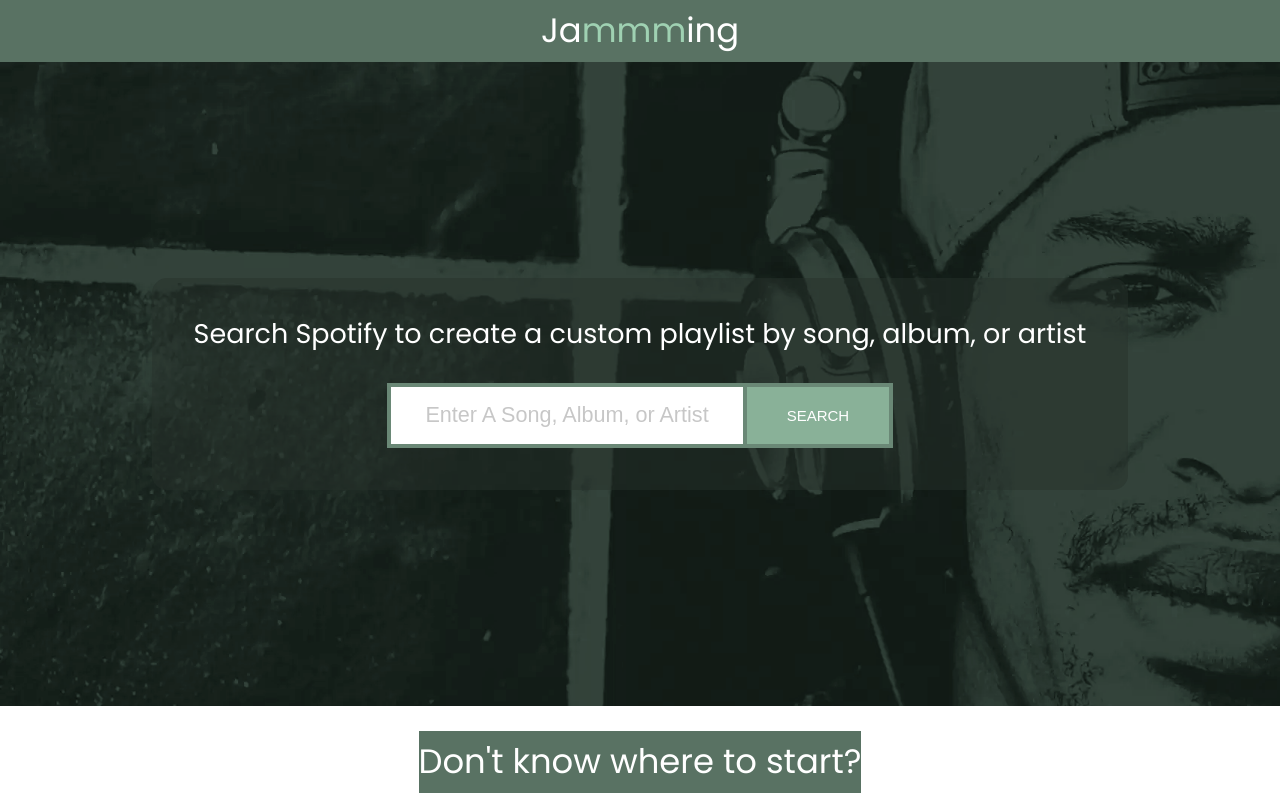
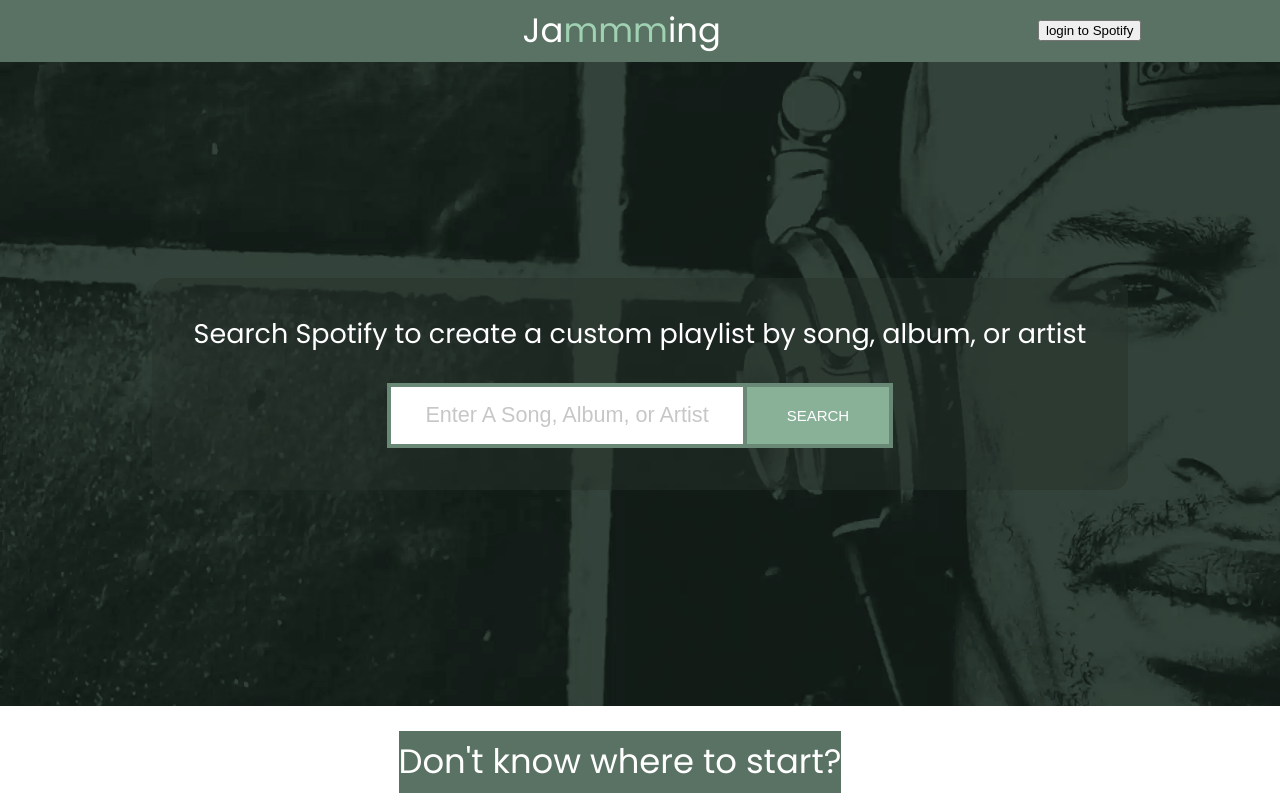
Before and after one commit to knorful/Jamming, a React (Create React App) app: page / in a window 1280 px wide. Shown: the top 800 px of the page. Built offline with nearby package versions, Linux system fonts and the light colour scheme; no server answers.

Commit message:
add login to spotify button in navbar

```diff
--- a/src/Components/App/App.css
+++ b/src/Components/App/App.css
@@ -9,7 +9,15 @@ html {
   font-size: 18px;
 }
 
+header {
+  display: flex;
+  align-items: center;
+  justify-content: flex-end;
+  background-color: rgb(89, 114, 99);
+}
+
 h1 {
+  margin-right: 40px;
   padding: 0.77rem 0;
   background-color: rgb(89, 114, 99);
   text-align: center;
@@ -29,6 +37,18 @@ h2 {
   height: 100%;
   font-weight: 500;
   color: #fff;
+}
+
+.App-header {
+  display: flex;
+  width: 70%;
+  justify-content: space-around;
+  align-items: center;
+}
+
+.App-header p {
+  font-size: 1rem;
+  color: white;
 }
 
 .App-playlist {
--- a/src/Components/App/App.js
+++ b/src/Components/App/App.js
@@ -15,6 +15,7 @@ class App extends Component {
       playlistName: "",
       playlistTracks: [],
       top50Tracks: [],
+      loggedIn: sessionStorage.getItem("navLogin") || false,
       searching: false,
       playlistId: null,
     };
@@ -23,12 +24,17 @@ class App extends Component {
   }
 
   componentDidMount() {
+    console.log("component mounting...");
     Spotify.getClientAccessToken();
     Spotify.getGlobalTop50().then((res) => {
       this.setState({
         top50Tracks: res,
       });
     });
+  }
+
+  componentWillUnmount() {
+    console.log("component unmounting...");
   }
 
   addTrack = (track) => {
@@ -115,13 +121,27 @@ class App extends Component {
     );
   };
 
+  login = () => {
+    sessionStorage.setItem("navLogin", "true");
+    Spotify.getAccessToken();
+  };
+
   render() {
+    let showLogin = this.state.loggedIn ? false : true;
     return (
       <div>
         <header>
-          <h1>
-            Ja<span className="highlight">mmm</span>ing
-          </h1>
+          <div className="App-header">
+            <h1>
+              Ja<span className="highlight">mmm</span>ing
+            </h1>
+            <button
+              style={{ visibility: showLogin ? "visible" : "hidden" }}
+              onClick={this.login}
+            >
+              login to Spotify
+            </button>
+          </div>
         </header>
         <main className="App">
           <SearchBar
@@ -165,6 +185,7 @@ class App extends Component {
               playlistName={this.state.playlistName}
               playlistTracks={this.state.playlistTracks}
               selectPlaylist={this.selectPlaylist}
+              loggedIn={this.state.loggedIn}
             />
           </div>
         </main>
```
